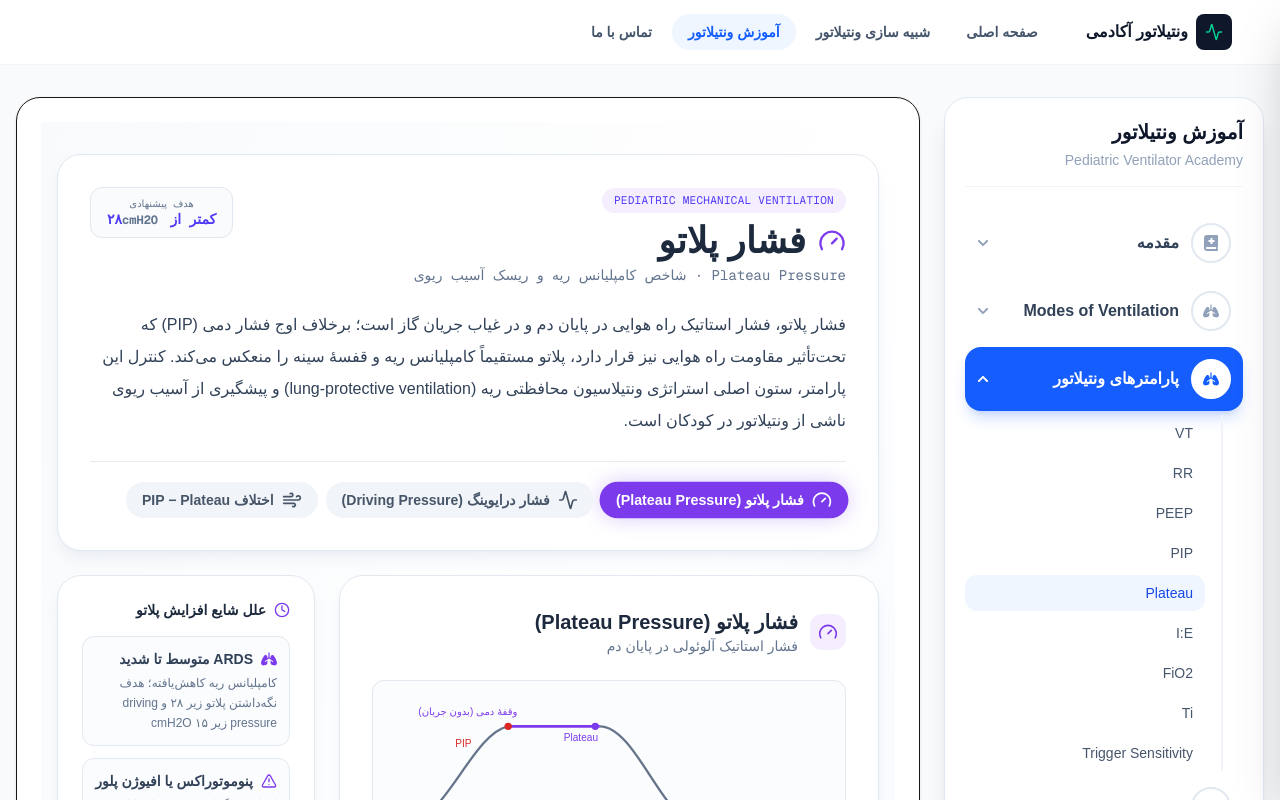
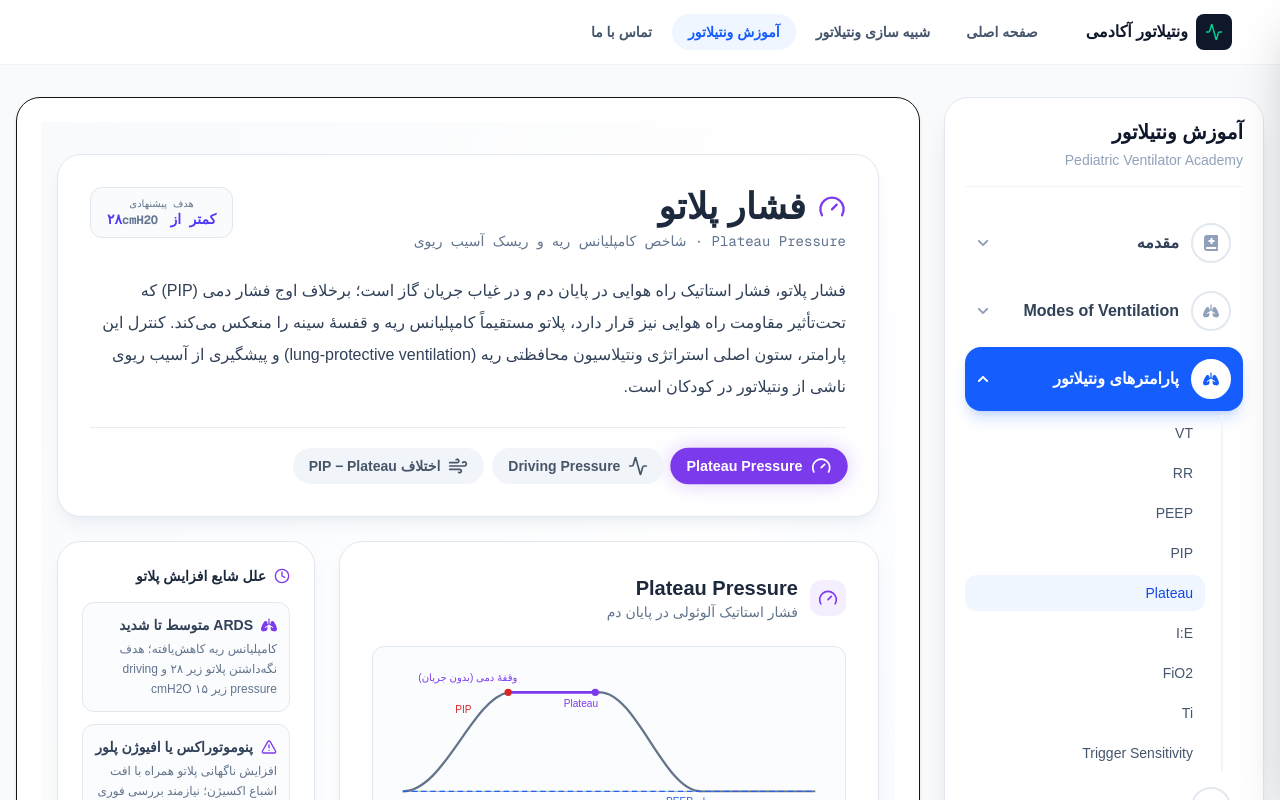
Before and after one commit to mohsenjamalpoor/ventilator-main, a Next.js app: page /ventilatortraining/parameters/plateau in a window 1280 px wide. Shown: the top 800 px of the page. Built offline with nearby package versions, Linux system fonts and the light colour scheme.

Commit message:
edit to platau title

```diff
--- a/src/app/ventilatortraining/page.js
+++ b/src/app/ventilatortraining/page.js
@@ -15,6 +15,12 @@ const topics = [
   },
   {
     step: "۰۳",
+    icon: <FaLungs />,
+    title: "پارامتر های ونتیلاتور",
+    text: "VT، RR، PEEP، PIP و غیره",
+  },
+  {
+    step: "۰۴",
     icon: <FaChartLine />,
     title: "Waveform",
     text: "تحلیل منحنی فشار، جریان و حجم",
--- a/src/app/ventilatortraining/parameters/plateau/page.js
+++ b/src/app/ventilatortraining/parameters/plateau/page.js
@@ -29,13 +29,13 @@ const COLOR_INFO = "#2563EB"; // sky — measurement / reference
 const PARAMS = [
   {
     id: "plateau",
-    label: "فشار پلاتو (Plateau Pressure)",
+    label: "Plateau Pressure",
     desc: "فشار استاتیک آلوئولی در پایان دم",
     icon: <LuGauge size={20} />,
   },
   {
     id: "driving",
-    label: "فشار درایوینگ (Driving Pressure)",
+    label: "Driving Pressure",
     desc: "پلاتو منهای PEEP؛ فشار مؤثر بر واحد کامپلیانس",
     icon: <LuActivity size={20} />,
   },
@@ -248,12 +248,6 @@ export default function PlateauPage() {
         <div className="rounded-3xl border border-slate-200 bg-white p-6 shadow-lg shadow-slate-200/60 md:p-8">
           <div className="flex flex-wrap items-start justify-between gap-4">
             <div>
-              <span
-                className="mb-2 inline-block rounded-full px-3 py-1 font-mono text-[11px] tracking-wide text-indigo-600"
-                style={{ backgroundColor: `${COLOR}15` }}
-              >
-                PEDIATRIC MECHANICAL VENTILATION
-              </span>
               <h1 className="flex items-center gap-3 text-3xl font-black text-slate-800 md:text-4xl">
                 <LuGauge style={{ color: COLOR }} size={28} />
                 فشار پلاتو
--- /dev/null
+++ b/src/app/ventilatortraining/parameters/ti/page.js
@@ -0,0 +1,7 @@
+import React from "react";
+
+function TiPage() {
+  return <div>TiP</div>;
+}
+
+export default TiPage;
--- a/src/components/template/ventilatortraining/index.js
+++ b/src/components/template/ventilatortraining/index.js
@@ -16,7 +16,7 @@ const menu = [
     title: "مقدمه",
     href: "/ventilatortraining",
     icon: <FaBookMedical size={16} />,
-    children: [{ title: "معرفی دستگاه", href: "/ventilatortraining" }],
+    children: [{ title: "مقدمه", href: "/ventilatortraining" }],
   },
   {
     title: "Modes of Ventilation",
```
